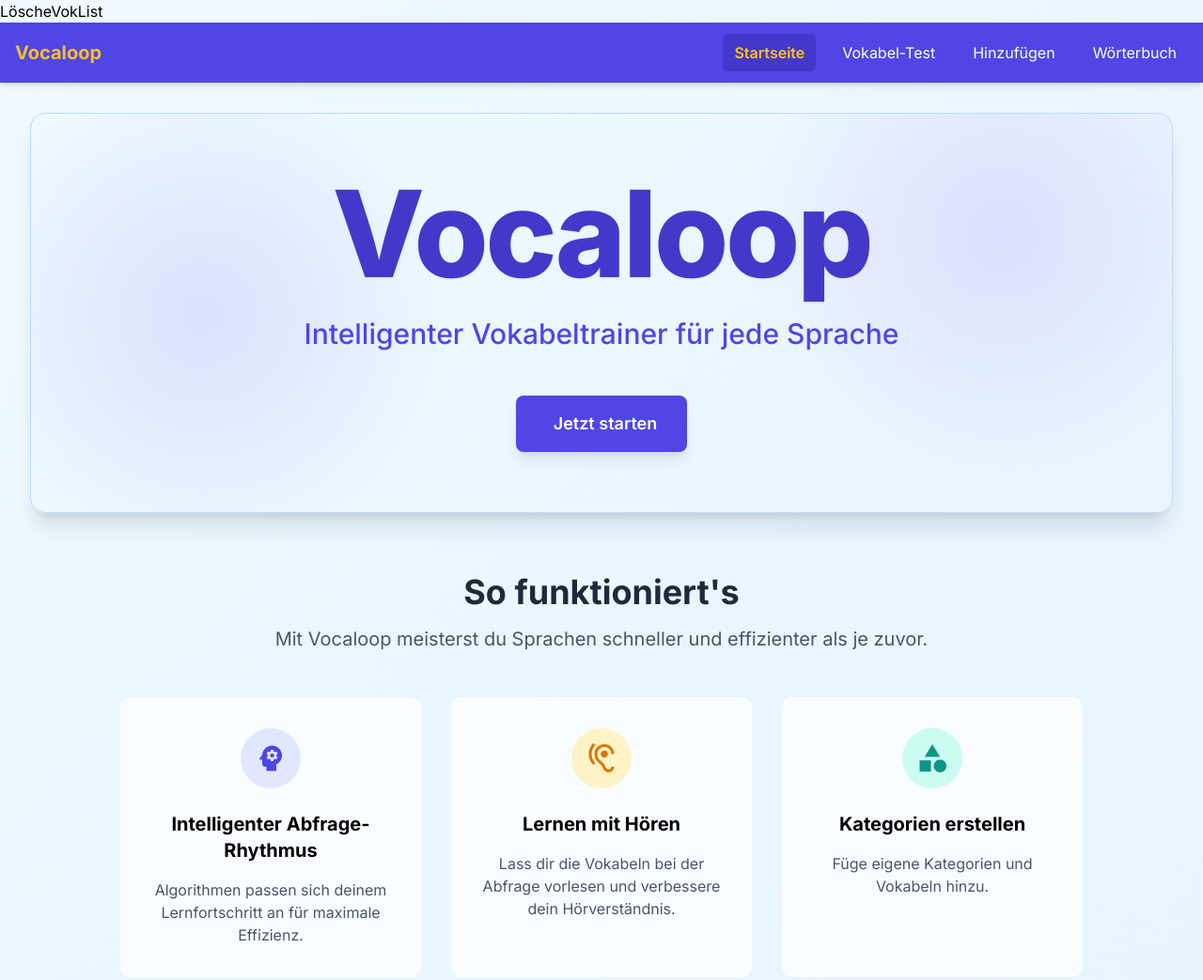
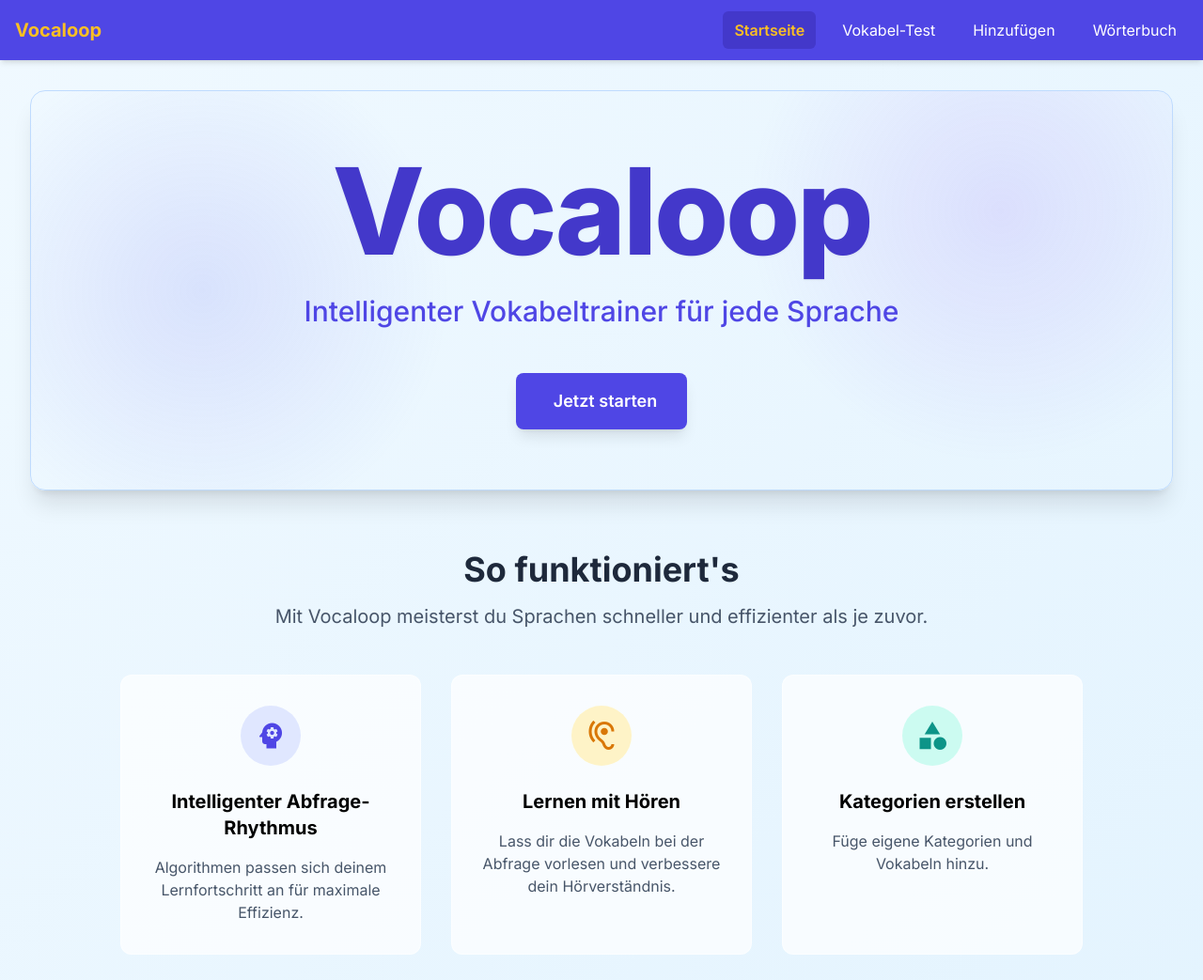
Before and after one commit to SimonTheDevloper/Vokabel-Trainer, a website with bundled scripts: page index.html in a window 1280 px wide. Shown: the top 1043 px of the page at 94% size. Built offline with nearby package versions, Linux system fonts and the light colour scheme.

Commit message:
den butten auf der startseite der die Vokliste löscht wurde entfernt

```diff
--- a/index.html
+++ b/index.html
@@ -106,7 +106,6 @@
 </head>
 
 <body class="vokabel-app pb-16 md:pb-0">
-    <button id="löscheVokList">LöscheVokList</button>
     <header class="bg-indigo-600 text-white shadow-md sticky top-0 z-50 hidden md:block">
         <div class="container mx-auto flex items-center justify-between px-4 py-3">
             <span class="text-xl font-bold text-amber-400">Vocaloop</span>
```
